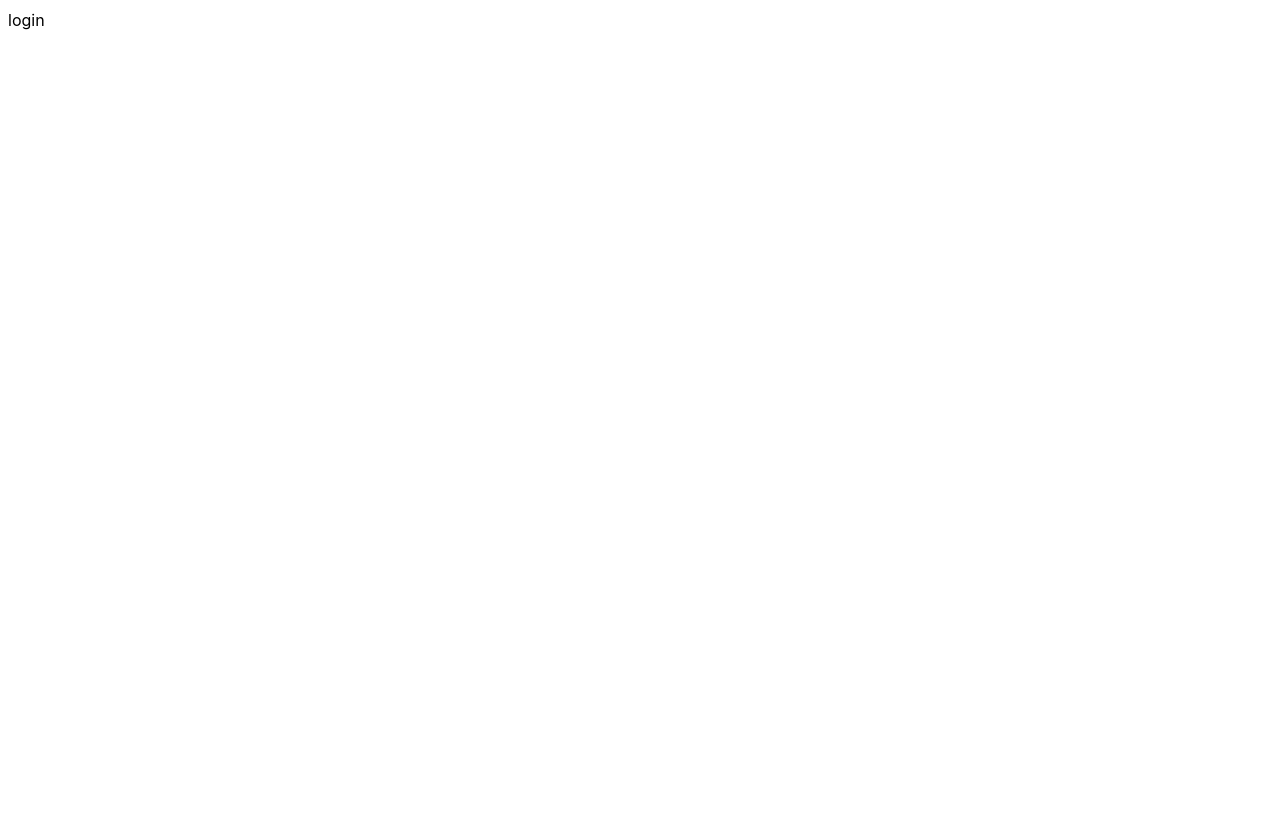
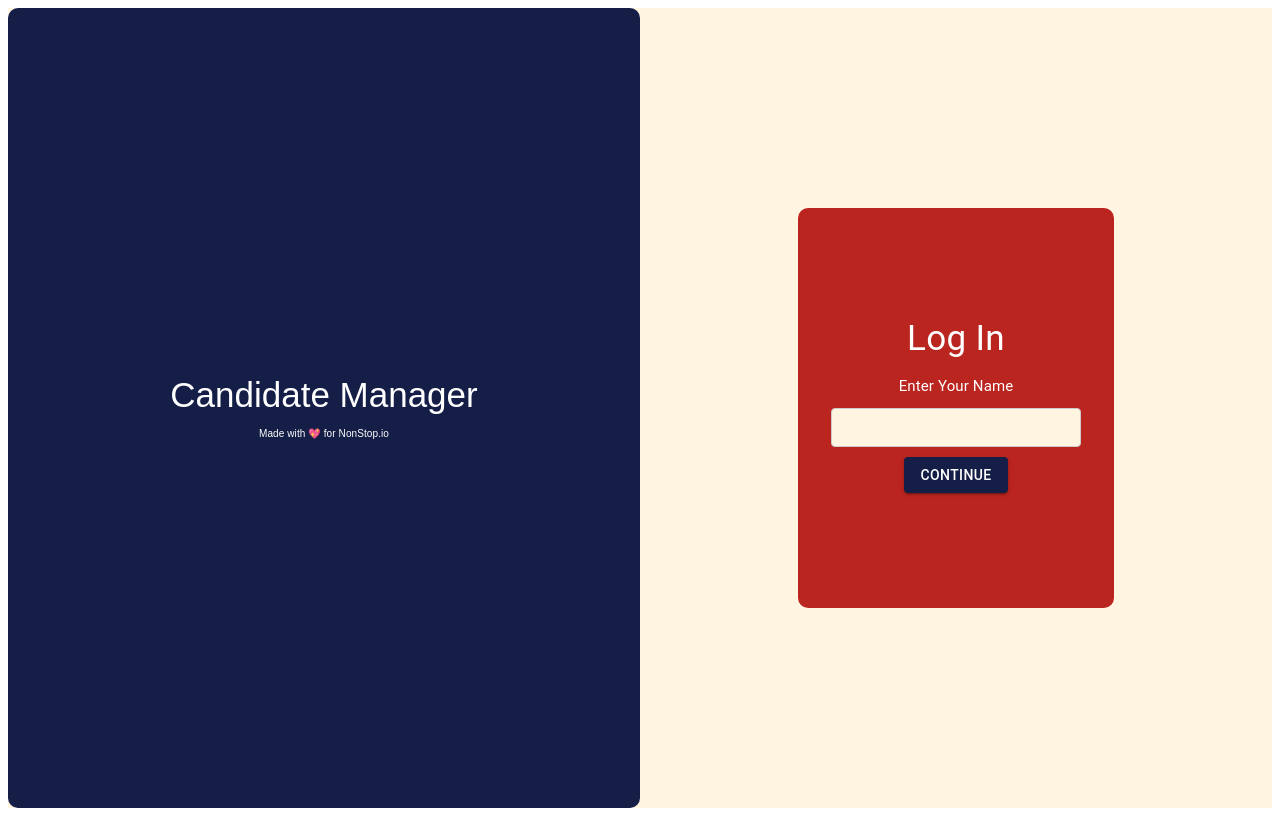
Before and after one commit to animeshdesh/candidateManager, a React (Vite) app: page / in a window 1280 px wide. Before the commit this address had no page. Built offline with nearby package versions, Linux system fonts and the light colour scheme.

Commit message:
build login

```diff
--- a/src/App.jsx
+++ b/src/App.jsx
@@ -10,20 +10,21 @@ function App() {
   // Get the id from the current route
   const { id } = useParams();
   console.log(id);
-
+  const [name, setName] = useState("");
   // Get the id from the current route
-
+  console.log(name);
   return (
     <>
       <div className="container">
         <BrowserRouter>
           <Routes>
-            <Route path="/" element={<Login />} />
-          </Routes>
-          <Routes>
-            <Route path="/candidate" element={<Home />} />
-            <Route path="/candidate/:id" element={<Home />} />
-            <Route path="/candidate/new" element={<Home fromActive={true} />} />
+            <Route path="/" element={<Login setName={setName} name={name} />} />
+            <Route path="/candidate" element={<Home name={name} />} />
+            <Route path="/candidate/:id" element={<Home name={name} />} />
+            <Route
+              path="/candidate/new"
+              element={<Home fromActive={true} name={name} />}
+            />
           </Routes>
         </BrowserRouter>
       </div>
--- a/src/screens/auth/login.jsx
+++ b/src/screens/auth/login.jsx
@@ -1,5 +1,86 @@
-const Login = () => {
-  return <div>login</div>;
+/* eslint-disable react/prop-types */
+import { Box, Button, Typography } from "@mui/material";
+import ReusableInput from "../../components/InputTag";
+import { useNavigate } from "react-router-dom";
+
+const Login = (props) => {
+  const { setName, name } = props;
+  const navigate = useNavigate();
+
+  const handelNameChange = (value) => {
+    setName(value);
+  };
+  return (
+    <div>
+      <Box
+        sx={{ display: "flex", height: "100vh", backgroundColor: "#FFF5E0" }}
+      >
+        <Box
+          sx={{
+            display: "flex",
+            alignItems: "center",
+            justifyContent: "center",
+            flexDirection: "column",
+            gap: "10px",
+            backgroundColor: "#141E46",
+            color: "white",
+            height: "100%",
+            width: "50%",
+            borderRadius: "10px",
+          }}
+        >
+          <Typography
+            variant="h3"
+            sx={{ fontFamily: "arial", fontSize: "35px" }}
+          >
+            Candidate Manager
+          </Typography>
+          <Typography sx={{ fontFamily: "arial", fontSize: "10px" }}>
+            Made with 💖 for NonStop.io
+          </Typography>
+        </Box>
+        <Box
+          sx={{
+            display: "flex",
+            alignItems: "center",
+            justifyContent: "center",
+            flexDirection: "column",
+            width: "50%",
+          }}
+        >
+          <Box
+            sx={{
+              width: "50%",
+              backgroundColor: "#bb2520",
+              height: "50%",
+              borderRadius: "10px",
+              display: "flex",
+              alignItems: "center",
+              justifyContent: "center",
+              flexDirection: "column",
+              gap: "10px",
+            }}
+          >
+            <Typography sx={{ fontSize: "35px", color: "white" }}>
+              Log In
+            </Typography>
+            <Typography sx={{ fontSize: "15px", color: "white" }}>
+              Enter Your Name
+            </Typography>
+            <ReusableInput value={name} onChange={handelNameChange} />
+            <Button
+              variant="contained"
+              sx={{ backgroundColor: "#141E46" }}
+              onClick={() => navigate(`/candidate`)}
+            >
+              Continue
+            </Button>
+            <Box></Box>
+          </Box>
+        </Box>
+      </Box>
+    </div>
+  );
 };
 
 export default Login;
--- a/src/screens/home/home.jsx
+++ b/src/screens/home/home.jsx
@@ -20,7 +20,7 @@ import "./home.css";
 import { useNavigate, useParams } from "react-router-dom";
 import ReusableInput from "../../components/InputTag.jsx";
 
-const Home = ({ fromActive }) => {
+const Home = ({ fromActive, name }) => {
   const { id } = useParams();
 
   //   const [allUsers, setAllUsers] = useState([]);
@@ -44,10 +44,8 @@ const Home = ({ fromActive }) => {
     setSelectedUser(user);
     navigate(`/candidate/${user.id}`);
   };
-  // Function to handle text changes
+
   const handleTextChange = (type, value, index, nestedType) => {
-    // Check if the type is related to the nested arrays
-    console.log(type, value, index, nestedType);
     if (
       nestedType === "education" ||
       nestedType === "skills" ||
@@ -66,7 +64,6 @@ const Home = ({ fromActive }) => {
         }),
       });
     } else {
-      // If it's a top-level property, update directly
       setSelectedUser({
         ...selectedUser,
         [type]: value,
@@ -75,34 +72,106 @@ const Home = ({ fromActive }) => {
   };
 
   const handelSavingData = async () => {
-    const response = await updateCandidate(id, selectedUser);
-    if (response) {
-      const updatedUsers = await getAllCandidates();
-      setAllUsers(updatedUsers);
-      setSelectedUser(response);
-      setEditable(false);
+    if (fromActive) {
+      const response = await createCandidate(selectedUser);
+      if (response) {
+        const updatedUsers = await getAllCandidates();
+        setAllUsers(updatedUsers);
+        setSelectedUser(response);
+        navigate(`/candidate/${response.id}`);
+      }
+    } else {
+      const response = await updateCandidate(id, selectedUser);
+      if (response) {
+        const updatedUsers = await getAllCandidates();
+        setAllUsers(updatedUsers);
+        setSelectedUser(response);
+      }
     }
   };
   const handelDeleteUser = async () => {
     const response = await deleteCandidate(selectedUser.id);
     if (response) {
       console.log("Deleted Successfully");
-      // Call getAllUsers to update the list of users
       const updatedUsers = await getAllCandidates();
       setAllUsers(updatedUsers);
-      // Reset selectedUser to null or perform any other necessary actions
       setSelectedUser(null);
     }
+  };
+  const handleAddSkill = () => {
+    const newSkill = {
+      name: "",
+      experience: 0,
+    };
+
+    setSelectedUser((prevUser) => ({
+      ...prevUser,
+      skills: [...prevUser.skills, newSkill],
+    }));
+  };
+  const handleAddEducation = () => {
+    const newEducation = {
+      institute: "",
+      degree: "",
+      percentage: 0,
+      pass_out_year: "",
+    };
+
+    setSelectedUser((prevUser) => ({
+      ...prevUser,
+      education: [...prevUser.education, newEducation],
+    }));
   };
   useEffect(() => {
     if (id) {
       const userWithId = allUsers.find((user) => user.id === id);
-
       if (userWithId) {
         setSelectedUser(userWithId);
+        console.log(userWithId);
       } else {
         console.warn(`User with id ${id} not found`);
       }
+    }
+    if (fromActive) {
+      const lastUserId =
+        allUsers.length > 0 ? allUsers[allUsers.length - 1].id : 0;
+      const newUserId = lastUserId + 1;
+      setSelectedUser({
+        profile_picture: "",
+        name: "",
+        address: "",
+        phone: "",
+        email: "",
+        gender: "",
+        hobbies: [],
+        education: [
+          {
+            institute: "",
+            degree: "",
+            percentage: 0,
+            pass_out_year: "",
+          },
+        ],
+        skills: [
+          {
+            name: "",
+            experience: 0,
+          },
+        ],
+        experience: [
+          {
+            company: "",
+            project: "",
+            role: "",
+            team_size: 0,
+            duration_from: "",
+            duration_to: "",
+          },
+        ],
+        id: `${newUserId}`, // Set to an empty string for new candidates
+        company: "",
+      });
+      setEditable(false);
     }
   }, [id, allUsers]);
 
@@ -115,7 +184,7 @@ const Home = ({ fromActive }) => {
           marginBottom: "0.5rem",
           borderRadius: "10px",
           display: "flex",
-          justifyContent: "start",
+          justifyContent: "space-between",
           paddingLeft: "15px",
           color: "white",
           alignItems: "center",
@@ -123,6 +192,7 @@ const Home = ({ fromActive }) => {
         }}
       >
         Candidate Manager
+        {name ? `${name}` : ""}
       </Box>
       <Box
         sx={{
@@ -199,6 +269,19 @@ const Home = ({ fromActive }) => {
             maxHeight: "85vh",
           }}
         >
+          {!selectedUser && (
+            <Box
+              sx={{
+                display: "flex",
+                alignItems: "center",
+                justifyContent: "center",
+                flexDirection: "column",
+                height: "100%",
+              }}
+            >
+              <Typography>Select the candidate</Typography>
+            </Box>
+          )}
           {selectedUser && (
             <Box>
               <Box
@@ -423,13 +506,26 @@ const Home = ({ fromActive }) => {
                         </div>
                       </Grid>
                     ))}
-                    {/* {!editable && ( )} */}
+                    {!editable && selectedUser?.education?.length < 10 && (
+                      <Button
+                        variant="contained"
+                        sx={{
+                          backgroundColor: "#141E46",
+                          height: "35px",
+                          margin: "35px",
+                        }}
+                        onClick={handleAddEducation}
+                      >
+                        Add Education
+                      </Button>
+                    )}
                   </Grid>
                 </Box>
 
                 <Typography variant="h4" sx={{ paddingLeft: "20px" }}>
                   Skills:
                 </Typography>
+
                 <Box
                   sx={{
                     padding: "20px",
@@ -482,6 +578,19 @@ const Home = ({ fromActive }) => {
                         </div>
                       </Grid>
                     ))}
+                    {!editable && selectedUser?.skills?.length < 10 && (
+                      <Button
+                        variant="contained"
+                        sx={{
+                          backgroundColor: "#141E46",
+                          height: "35px",
+                          margin: "35px",
+                        }}
+                        onClick={handleAddSkill}
+                      >
+                        Add Skill
+                      </Button>
+                    )}
                   </Grid>
                 </Box>
 
@@ -573,6 +682,19 @@ const Home = ({ fromActive }) => {
                         </div>
                       </Grid>
                     ))}
+                    {!editable && selectedUser?.experience?.length < 10 && (
+                      <Button
+                        variant="contained"
+                        sx={{
+                          backgroundColor: "#141E46",
+                          height: "35px",
+                          margin: "35px",
+                        }}
+                        onClick={handleAddSkill}
+                      >
+                        Add Experience
+                      </Button>
+                    )}
                   </Grid>
                 </Box>
               </Box>
```
Also changed, not shown: 1 other file (tests, documents, lock files or other folders).
